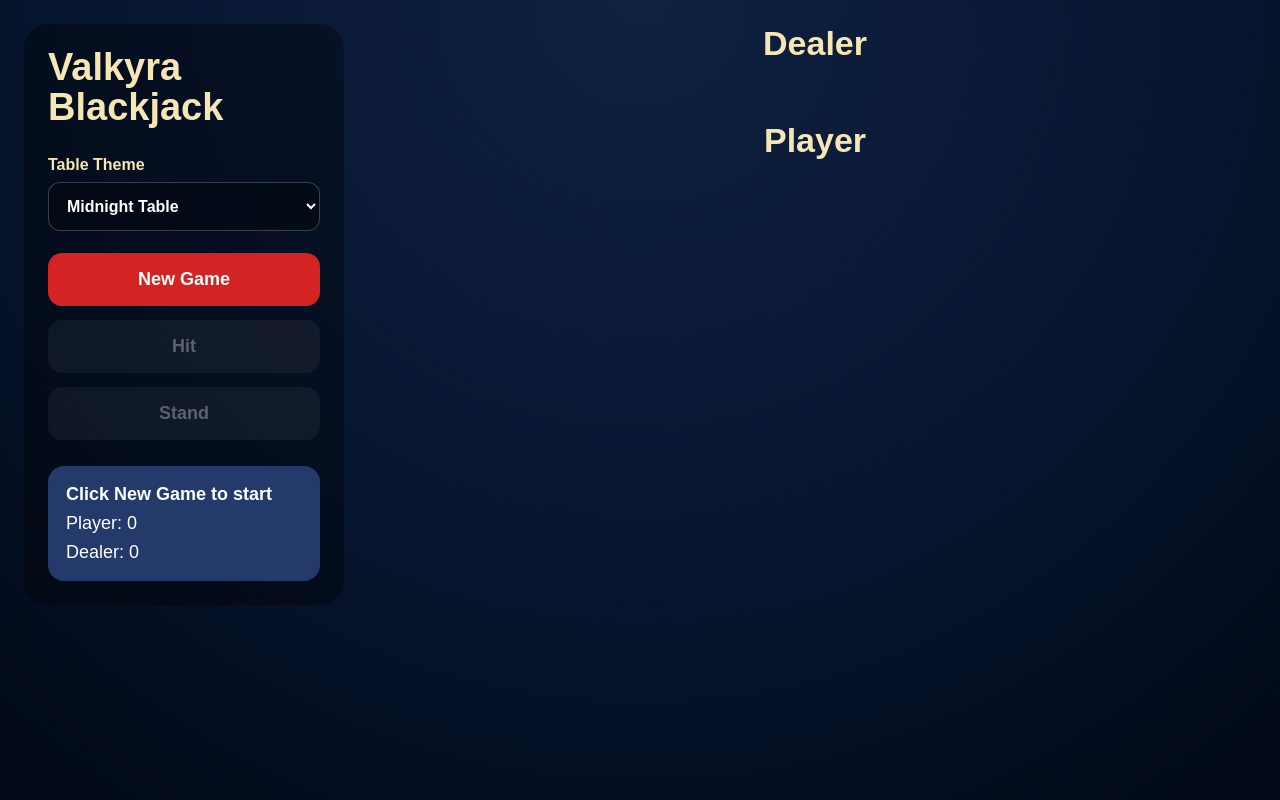
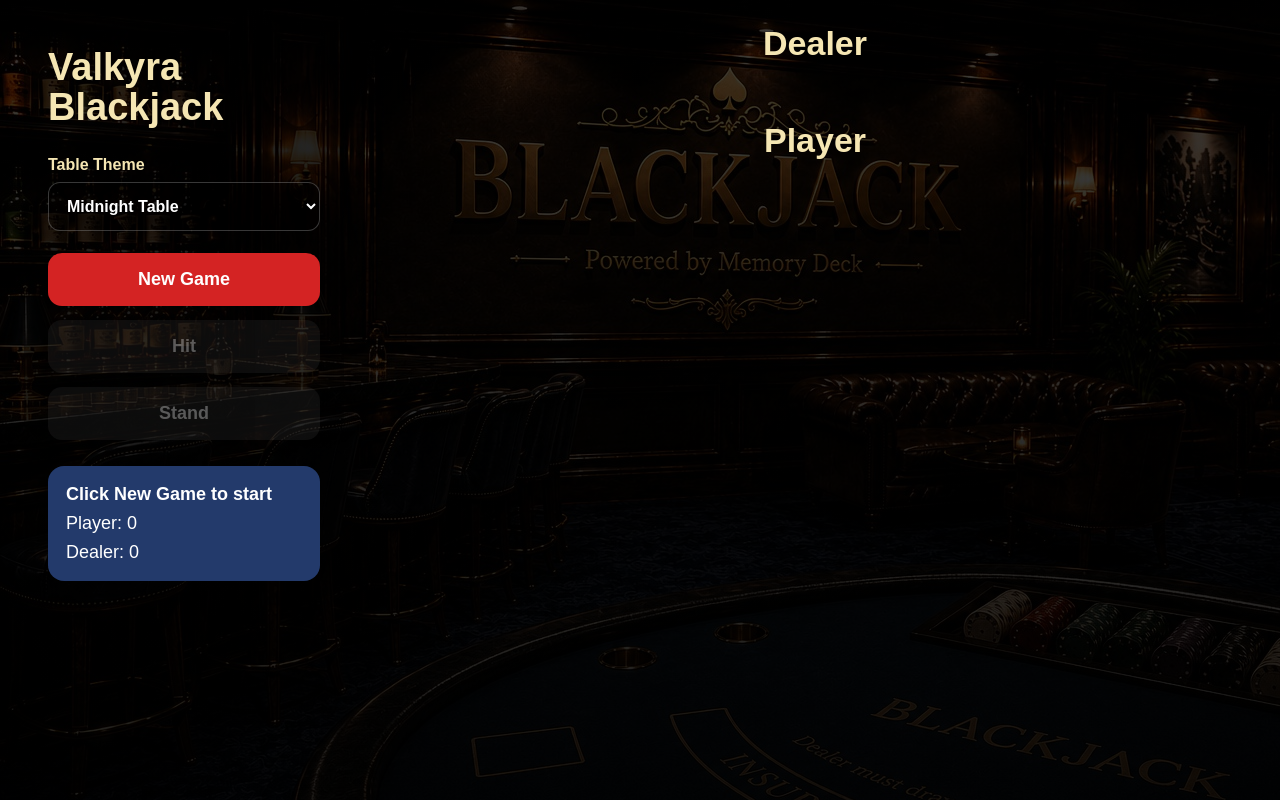
Before and after one commit to PlayYourPhotos/playyourphotos-blackjack, a React (Create React App) app: page /demo in a window 1280 px wide. Built offline with nearby package versions, Linux system fonts and the light colour scheme.

Commit message:
Update Demo.js

```diff
--- a/src/pages/Demo.js
+++ b/src/pages/Demo.js
@@ -2,12 +2,32 @@ import { useMemo, useState } from "react";
 import fullDeck from "../data/fullDeck.js";
 import Card from "../components/Card";
 
+const tableThemes = {
+  ruby: {
+    name: "Ruby Table",
+    className: "theme-ruby",
+    background: "/backgrounds/ruby.jpg",
+  },
+  midnight: {
+    name: "Midnight Table",
+    className: "theme-midnight",
+    background: "/backgrounds/midnight.jpg",
+  },
+  emerald: {
+    name: "Emerald Table",
+    className: "theme-emerald",
+    background: "/backgrounds/emerald.jpg",
+  },
+};
+
 function shuffleDeck(deck) {
   const copy = [...deck];
+
   for (let i = copy.length - 1; i > 0; i--) {
     const j = Math.floor(Math.random() * (i + 1));
     [copy[i], copy[j]] = [copy[j], copy[i]];
   }
+
   return copy;
 }
 
@@ -31,9 +51,11 @@ function handTotal(hand) {
 
 function resultType(message) {
   const lower = message.toLowerCase();
+
   if (lower.includes("you win") || lower.includes("dealer busts")) return "win";
   if (lower.includes("dealer wins") || lower.includes("bust")) return "lose";
   if (lower.includes("push") || lower.includes("draw")) return "draw";
+
   return "";
 }
 
@@ -47,11 +69,15 @@ export default function Demo() {
   const [gameStarted, setGameStarted] = useState(false);
   const [dealerRevealed, setDealerRevealed] = useState(false);
   const [message, setMessage] = useState("Click New Game to start");
+
   const [galleryCards, setGalleryCards] = useState([]);
   const [galleryIndex, setGalleryIndex] = useState(null);
   const [showResultOverlay, setShowResultOverlay] = useState(false);
 
+  const currentTheme = tableThemes[theme];
+
   const playerTotal = handTotal(playerHand);
+
   const dealerTotal = dealerRevealed
     ? handTotal(dealerHand)
     : dealerHand[0]
@@ -60,6 +86,7 @@ export default function Demo() {
 
   function newGame() {
     const freshDeck = shuffleDeck(fullDeck);
+
     const player = [freshDeck[0], freshDeck[2]];
     const dealer = [freshDeck[1], freshDeck[3]];
 
@@ -86,6 +113,7 @@ export default function Demo() {
     if (!gameStarted || dealerRevealed || deck.length === 0) return;
 
     const newHand = [...playerHand, deck[0]];
+
     setPlayerHand(newHand);
     setDeck(deck.slice(1));
 
@@ -145,7 +173,12 @@ export default function Demo() {
   const activeResultType = resultType(message);
 
   return (
-    <div className={`blackjack-page theme-${theme}`}>
+    <div
+      className={`blackjack-page ${currentTheme.className}`}
+      style={{
+        backgroundImage: `linear-gradient(rgba(0,0,0,0.76), rgba(0,0,0,0.88)), url(${currentTheme.background})`,
+      }}
+    >
       <aside className="game-panel">
         <h1 className="game-title">Valkyra Blackjack</h1>
 
@@ -153,8 +186,8 @@ export default function Demo() {
           <label>Table Theme</label>
           <select value={theme} onChange={(e) => setTheme(e.target.value)}>
             <option value="midnight">Midnight Table</option>
+            <option value="ruby">Ruby Table</option>
             <option value="emerald">Emerald Table</option>
-            <option value="ruby">Ruby Table</option>
           </select>
         </div>
 
@@ -188,6 +221,7 @@ export default function Demo() {
       <main className="table-area">
         <section className="hand-section">
           <h2>Dealer</h2>
+
           <div className="hand-row">
             {dealerHand.map((card, index) => (
               <Card
@@ -204,6 +238,7 @@ export default function Demo() {
 
         <section className="hand-section">
           <h2>Player</h2>
+
           <div className="hand-row">
             {playerHand.map((card, index) => (
               <Card
```
